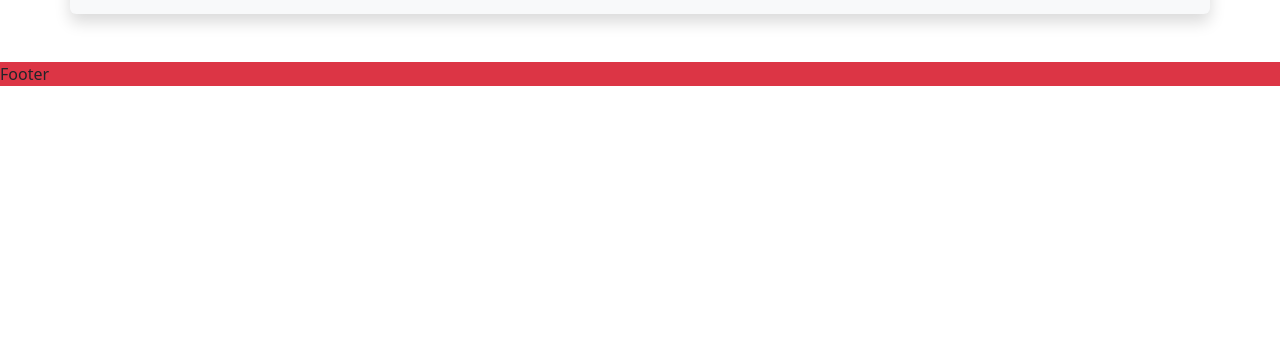
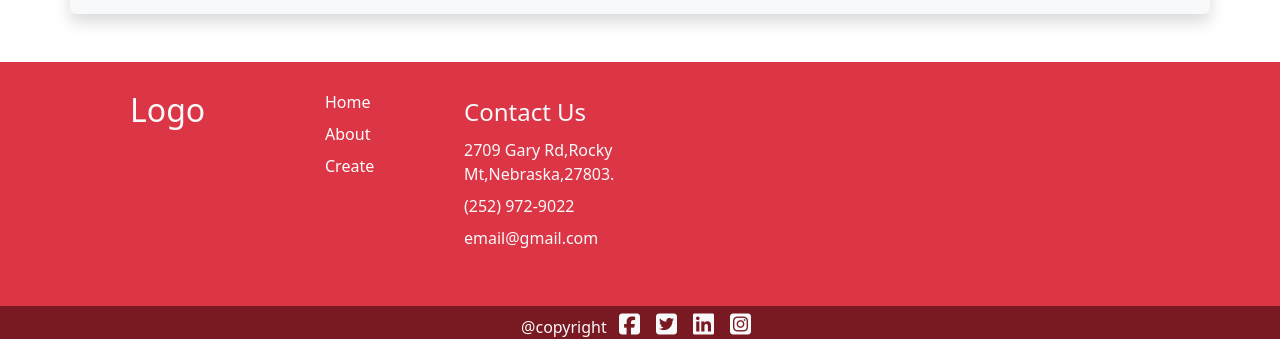
Before and after one commit to rahul-tandel/car, an Angular app: page / in a window 1280 px wide. Shown: the part 2183-2522 px from the top of the page. Before the commit the page ends 2269 px from the top, so only its background shows below. Built offline with nearby package versions, Linux system fonts and the light colour scheme.

Commit message:
styling done

```diff
--- a/src/app/app.component.css
+++ b/src/app/app.component.css
@@ -54,3 +54,13 @@
   border-color: #dc3545;
   color: #fff;
 }
+
+.list-group .list-group-item {
+  border: none;
+  background: transparent;
+  color: #fff;
+}
+
+.footer-color {
+  background-color: #781922fc;
+}
--- a/src/app/app.component.html
+++ b/src/app/app.component.html
@@ -81,9 +81,31 @@
 
 <!-- Footer Component-->
 
-<div class="w-100">
-  <div class="bg-danger">
-    <span>Footer</span>
+<div class="w-100 bg-danger">
+  <div class="container pb-5">
+    <div class="pt-4 row">
+      <span class="text-light fs-2 mx-5 col-1">Logo</span>
+      <ul class="mx-5 text-light list-group col-1">
+        <li class="list-group-item py-1">Home</li>
+        <li class="list-group-item py-1">About</li>
+        <li class="list-group-item py-1">Create</li>
+      </ul>
+      <div class="text-light col-3">
+        <span class="fs-4 text-light d-block my-2">Contact Us</span>
+        <span class="d-block my-2">2709 Gary Rd,Rocky Mt,Nebraska,27803.</span>
+        <span class="d-block my-2">(252) 972-9022</span>
+        <span class="d-block my-2">email@gmail.com</span>
+      </div>
+    </div>
+  </div>
+  <div class="container-fluid footer-color text-light text-center">
+    <span> @copyright </span>
+    <div class="d-inline fs-4">
+      <i class="fa-brands fa-facebook-square mx-2"></i>
+      <i class="fa-brands fa-twitter-square mx-2"></i>
+      <i class="fa-brands fa-linkedin mx-2"></i>
+      <i class="fa-brands fa-instagram-square mx-2"></i>
+    </div>
   </div>
 </div>
 
```
